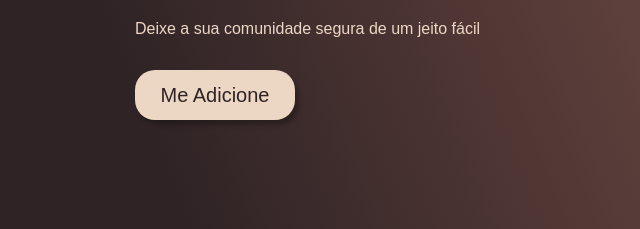
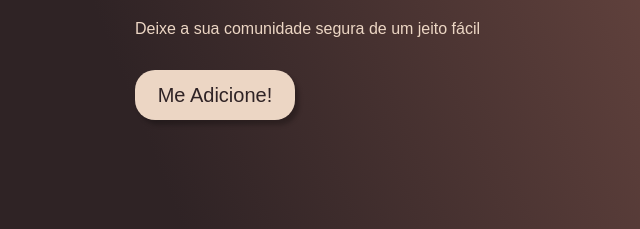
Before and after one commit to brenoigor99/landing-page, a plain HTML site: page index.html in a window 1280 px wide. Shown: the part 319-548 px from the top of the page, 0-640 px from the left. Drawn offline with Linux system fonts and the light colour scheme.

Commit message:
Update index.html

```diff
--- a/index.html
+++ b/index.html
@@ -23,7 +23,7 @@
             <div class="conteudo-principal-escrito">
                 <h1 class="conteudo-principal-escrito-titulo">Balle bot</h1>
                 <h2 class="conteudo-principal-escrito-subtitulo">Deixe a sua comunidade segura de um jeito fácil</h2>
-                <button class="conteudo-principal-escrito-botao">Me Adicione</button>
+                <button class="conteudo-principal-escrito-botao">Me Adicione!</button>
             </div>
             <img class="conteudo-principal-imagem"src="Group 4.svg" alt="Imagem da balle bot">
         </section>
```
